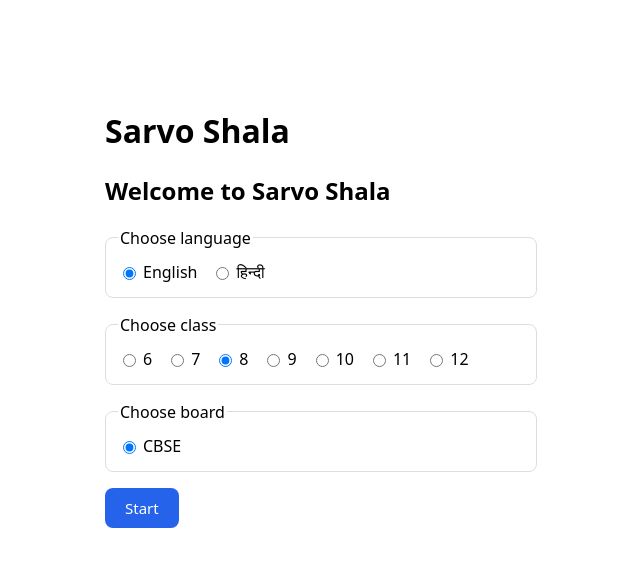
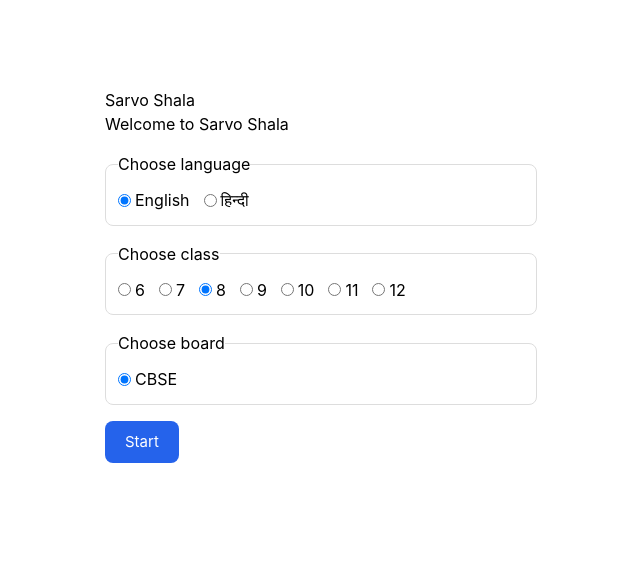
Before and after one commit to getappz/sarvo-shala, a React (Vite) app: page / in a window 1280 px wide. Shown: the top 566 px of the page, without its empty margins (319-959 px from the left). Built offline with nearby package versions, Linux system fonts and the light colour scheme.

Commit message:
build: add Tailwind CSS v4 to the Vite pipeline

```diff
--- a/package.json
+++ b/package.json
@@ -16,9 +16,11 @@
     "@tauri-apps/api": "^2.4.0"
   },
   "devDependencies": {
+    "@tailwindcss/vite": "^4.3.3",
     "@types/react": "^19.2.17",
     "@types/react-dom": "^19.2.3",
     "@vitejs/plugin-react": "^6.0.3",
+    "tailwindcss": "^4.3.3",
     "typescript": "^7.0.2",
     "vite": "^8.1.5"
   }
--- a/src/App.tsx
+++ b/src/App.tsx
@@ -41,7 +41,7 @@ export default function App() {
   };
 
   return (
-    <div className="app">
+    <div className="app min-h-full">
       <header className="tabs">
         {tabs.map((tb) => (
           <button
--- a/src/styles.css
+++ b/src/styles.css
@@ -1,9 +1,7 @@
+@import "tailwindcss";
+
 :root {
-  color-scheme: light dark;
-}
-
-* {
-  box-sizing: border-box;
+  color-scheme: light;
 }
 
 html,
@@ -11,7 +9,6 @@ body,
 #root {
   margin: 0;
   height: 100%;
-  font-family: system-ui, sans-serif;
 }
 
 .center {
--- a/vite.config.ts
+++ b/vite.config.ts
@@ -1,8 +1,9 @@
 import { defineConfig } from "vite";
 import react from "@vitejs/plugin-react";
+import tailwindcss from "@tailwindcss/vite";
 
 export default defineConfig({
-  plugins: [react()],
+  plugins: [react(), tailwindcss()],
   clearScreen: false,
   server: { port: 1420, strictPort: true },
   build: { target: "es2021" },
```
Also changed, not shown: 1 other file (tests, documents, lock files or other folders).
